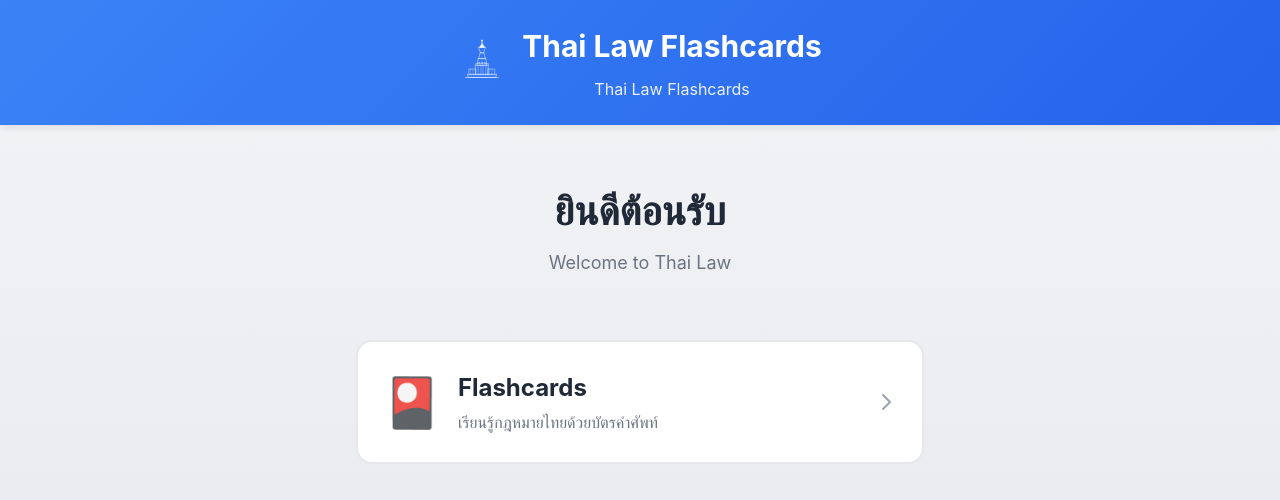
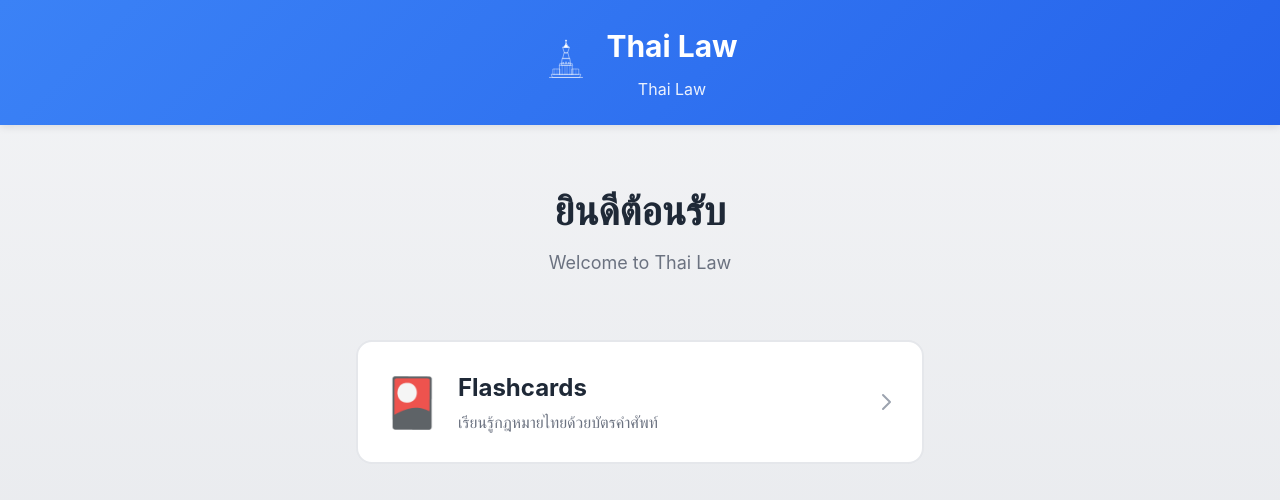
Before and after one commit to WaiRung/thai-law, a Vue app: page / in a window 1280 px wide. Shown: the top 500 px of the page. Built offline with nearby package versions, Linux system fonts and the light colour scheme; no server answers.

Commit message:
Update app title and subtitle to Thai Law in header

```diff
--- a/src/components/AppHeader.vue
+++ b/src/components/AppHeader.vue
@@ -24,8 +24,8 @@
             </button>
             <img src="/icon.svg" alt="Thai Law" class="app-logo" />
             <div class="header-text">
-                <h1 class="app-title">Thai Law Flashcards</h1>
-                <p class="app-subtitle">Thai Law Flashcards</p>
+                <h1 class="app-title">Thai Law</h1>
+                <p class="app-subtitle">Thai Law</p>
             </div>
         </div>
     </header>
```
